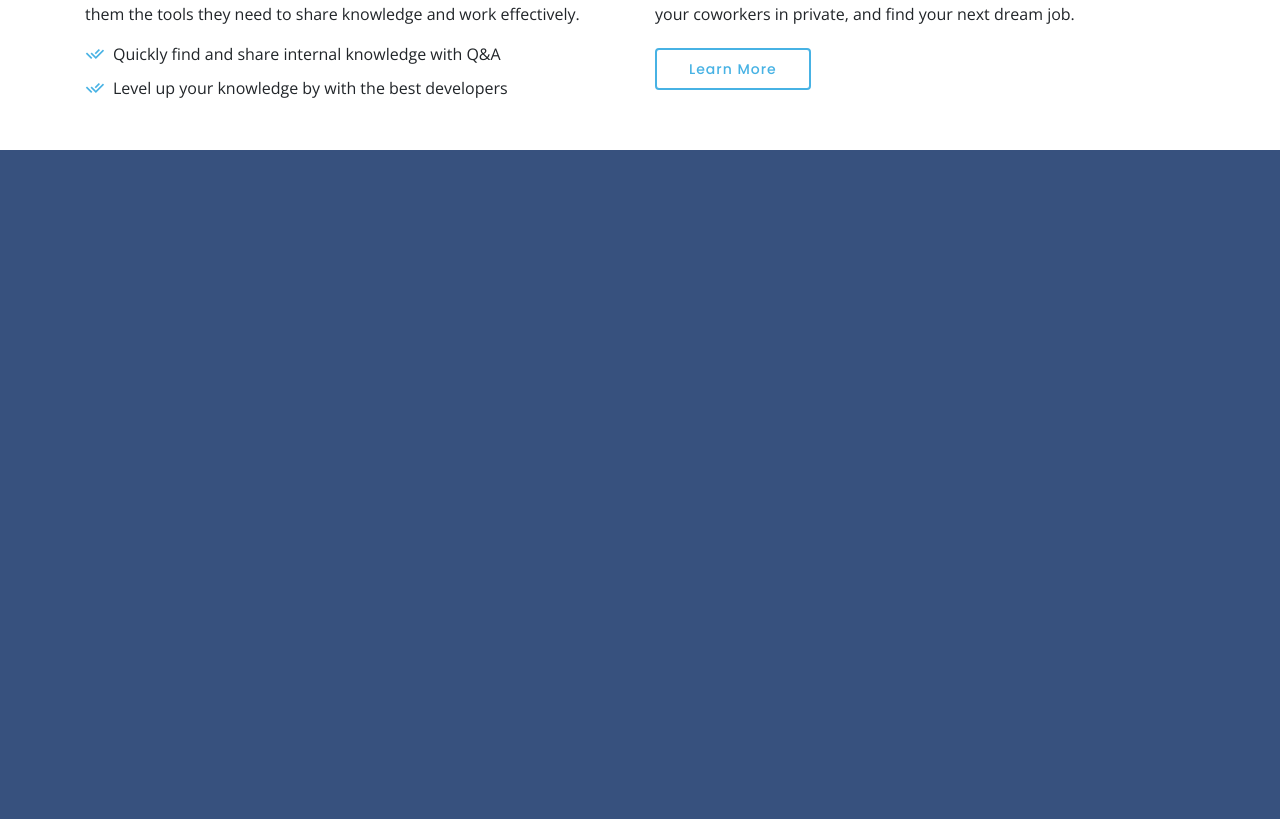
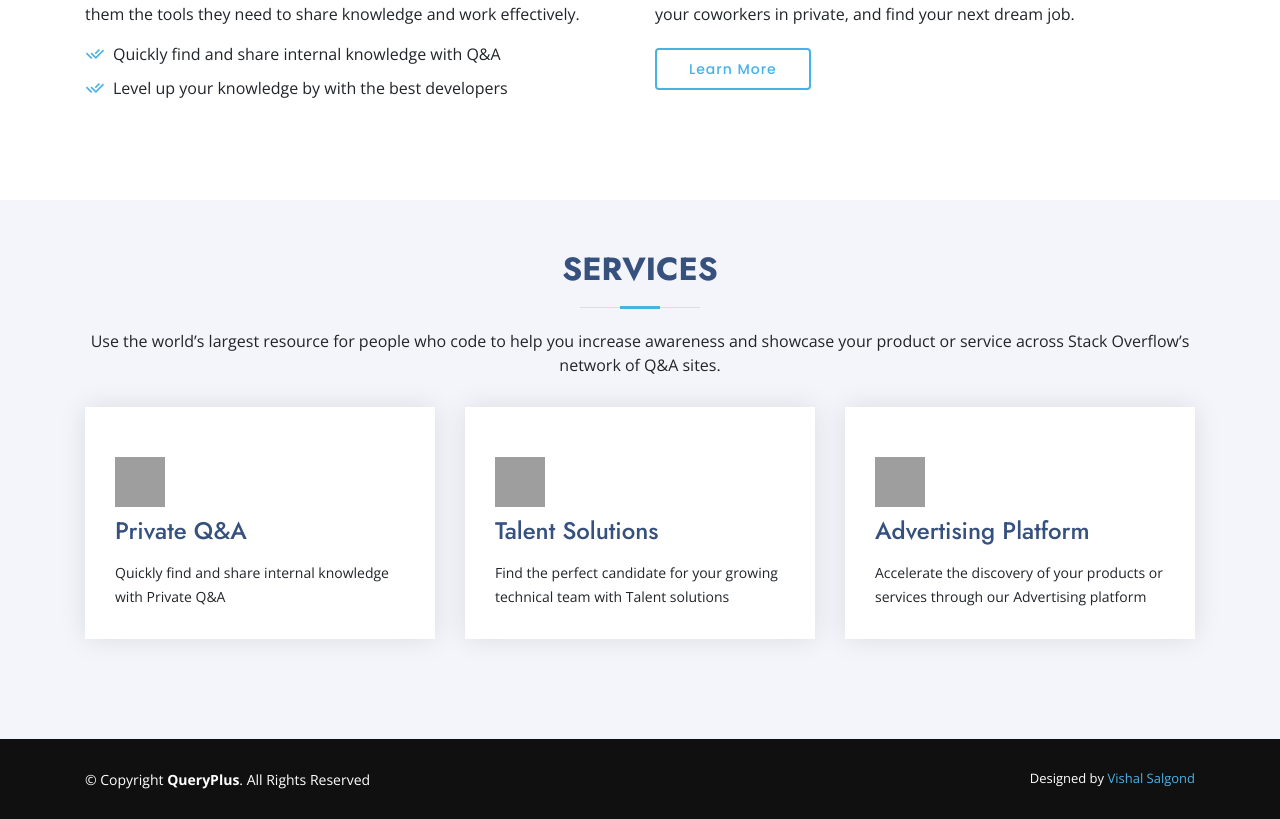
Before and after one commit to vishalsalgond/QueryPlus, a Django app: page / in a window 1280 px wide. Shown: the part 844-1663 px from the top of the page. Before the commit the page ends 994 px from the top, so only its background shows below. Run offline with Django 3.2, Linux system fonts and the light colour scheme; data comes from the database, SQL or seed files in the repository; both versions use the stored data as it was after the commit; some libraries are stand-ins or nearby versions; grey boxes are pictures that could not be loaded.

Commit message:
Added Modal and Footer

```diff
--- a/main_app/static/main_app/main.css
+++ b/main_app/static/main_app/main.css
@@ -334,6 +334,52 @@ section {
     text-decoration: none;
   }
 
+  /*--------------------------------------------------------------
+# Services
+--------------------------------------------------------------*/
+.services .icon-box {
+  margin-bottom: 50px;
+  box-shadow: 0px 0 25px 0 rgba(0, 0, 0, 0.1);
+  padding: 50px 30px 30px;
+  transition: all ease-in-out 0.4s;
+  background: #fff;
+}
+
+.services .icon-box .icon {
+  margin-bottom: 10px;
+}
+
+.services .icon-box .icon i {
+  color: #47b2e4;
+  font-size: 36px;
+  transition: 0.3s;
+}
+
+.services .icon-box h4 {
+  font-weight: 500;
+  margin-bottom: 15px;
+  font-size: 24px;
+}
+
+.services .icon-box h4 a {
+  color: #37517e;
+  transition: ease-in-out 0.3s;
+}
+
+.services .icon-box p {
+  line-height: 24px;
+  font-size: 14px;
+  margin-bottom: 0;
+}
+
+.services .icon-box:hover {
+  transform: translateY(-10px);
+}
+
+.services .icon-box:hover h4 a {
+  color: #47b2e4;
+}
+
 
 
 
@@ -410,14 +456,15 @@ section {
 
   /* Footer */
   #footer {
-    position: absolute;
+    /* position: absolute; */
     height: 80px;
     bottom: 0px;
     left: 0px;
     right: 0px;
+    /* margin-top: 30px; */
     margin-bottom: 0px;
     font-size: 14px;
-    background: #37517e;
+    background: #101010	;
   }
 
   #footer .footer-bottom {
--- a/main_app/templates/main_app/answer_confirm_delete.html
+++ b/main_app/templates/main_app/answer_confirm_delete.html
@@ -1,5 +1,6 @@
 {% extends "main_app/base.html" %}
 {% block content %}
+    <div class="container">
         <div class="content-section">
             <form method="POST">
                 {% csrf_token %}
@@ -13,4 +14,5 @@
                 </div>
             </form>
         </div>
+    </div>
 {% endblock content %}
--- a/main_app/templates/main_app/base.html
+++ b/main_app/templates/main_app/base.html
@@ -38,17 +38,38 @@
 
   <!-- Header -->
   <header id="header" class="fixed-top">
-    <div class="container d-flex align-items-center mb-2 mt-1">
+    <div class="container d-flex align-items-center mb-2 mt-2">
       <h1 class="logo mr-auto"><a class="text-light" href="{% url 'home' %}">QueryPlus</a></h1>
       {%if user.is_authenticated %}
         <a href="{% url 'profile' %}" class="text-light scrollto">{{ user.username }}</a>
-        <a href="{% url 'logout' %}" class="get-started-btn scrollto">Logout</a>
+        <a href="" data-toggle="modal" data-target="#logoutModal" class="get-started-btn scrollto">Logout</a>
       {% else %}
         <a href="{% url 'login' %}" class="get-started-btn scrollto">Sign In</a>
         <a href="{% url 'register' %}" class="get-started-btn scrollto">Create Account</a>
       {% endif %}
     </div>
   </header>
+
+  <!-- Modal -->
+  <div class="modal fade" id="logoutModal" tabindex="-1" role="dialog" aria-labelledby="exampleModalLabel" aria-hidden="true">
+    <div class="modal-dialog" role="document">
+      <div class="modal-content">
+        <div class="modal-header">
+          <h5 class="modal-title" id="exampleModalLabel">Log Out</h5>
+          <button type="button" class="close" data-dismiss="modal" aria-label="Close">
+            <span aria-hidden="true">&times;</span>
+          </button>
+        </div>
+        <div class="modal-body">
+          Are you sure want to log out?
+        </div>
+        <div class="modal-footer">
+          <button  type="button" class="btn btn-danger" data-dismiss="modal">No</button>
+          <a href="{% url 'logout' %}" type="button" class="btn btn-success">Yes</a>
+        </div>
+      </div>
+    </div>
+  </div>
 
 
 
@@ -69,6 +90,18 @@
   {% block content %}
   {% endblock %}
 
+  <!-- Footer -->
+  <footer id="footer">
+    <div class="container footer-bottom">
+      <div class="copyright">
+        &copy; Copyright <strong><span>QueryPlus</span></strong>. All Rights Reserved
+      </div>
+      <div class="credits">
+        Designed by <a href="">Vishal Salgond</a>
+      </div>
+    </div>
+  </footer>
+<!-- End Footer -->
 
   <!-- <a href="#" class="back-to-top"><i class="ri-arrow-up-line"></i></a>
   <div id="preloader"></div> -->
--- a/main_app/templates/main_app/home.html
+++ b/main_app/templates/main_app/home.html
@@ -6,13 +6,14 @@
 
 
   {% if user.is_authenticated %}
+
       <div class="container">
         <nav class="navbar navbar-light">
           <form class="form-inline" method="POST">
             {% csrf_token %}
             <div class="row mb-4 mt-2">
               <input class="form-control mr-sm-2" style="width: 400px;" type="search" placeholder="Search" name="search" aria-label="Search">
-              <button class="btn btn-primary my-2 my-sm-0" type="submit">Search</button>
+              <button style="background-color:  #47b2e4;" class="get-started-btn my-2 my-sm-0" type="submit">Search</button>
             </div>
           </form>
         </nav>
@@ -62,7 +63,7 @@
 
   <!-- ======= About Us Section ======= -->
   <section id="about" class="about">
-    <div class="container">
+    <div style="margin-bottom: 50px;" class="container">
 
       <div class="section-title">
         <h2>For Developers by Developers</h2>
@@ -89,6 +90,44 @@
     </div>
   </section><!-- End About Us Section -->
 
+  <!-- ======= Services Section ======= -->
+  <section id="services" class="services section-bg">
+    <div class="container">
+
+      <div class="section-title">
+        <h2>Services</h2>
+        <p>Use the world’s largest resource for people who code to help you increase awareness and showcase your product or service across Stack Overflow’s network of Q&A sites.</p>
+      </div>
+
+      <div  class="row">
+        <div style="margin: auto;" class="col-xl-4 col-md-6 d-flex align-items-stretch">
+          <div class="icon-box">
+            <div class="icon"><img src="https://cdn.sstatic.net/Img/home/private-questions.svg?v=a4f1cfb08f7e" height="50px" width="50px" alt=""></div>
+            <h4><a href="">Private Q&A</a></h4>
+            <p>Quickly find and share internal knowledge with Private Q&A</p>
+          </div>
+        </div>
+
+        <div style="margin: auto;" class="col-xl-4 col-md-6 d-flex align-items-stretch mt-4 mt-md-0">
+          <div class="icon-box">
+            <div class="icon"><img src="https://cdn.sstatic.net/Img/home/find-candidate.svg?v=9099aa106ad3" height="50px" width="50px" alt=""></div>
+            <h4><a href="">Talent Solutions</a></h4>
+            <p>Find the perfect candidate for your growing technical team with Talent solutions</p>
+          </div>
+        </div>
+
+        <div style="margin: auto;" class="col-xl-4 col-md-6 d-flex align-items-stretch mt-4 mt-xl-0">
+          <div class="icon-box">
+            <div class="icon"><img src="https://cdn.sstatic.net/Img/home/accelerate.svg?v=9d4c2786ff02" height="50px" width="50px" alt=""></div>
+            <h4><a href="">Advertising Platform</a></h4>
+            <p>Accelerate the discovery of your products or services through our Advertising platform</p>
+          </div>
+        </div>
+
+      </div>
+
+    </div>
+  </section><!-- End Services Section -->
 
   {% endif %}
 
--- a/main_app/templates/main_app/login.html
+++ b/main_app/templates/main_app/login.html
@@ -2,7 +2,11 @@
 {% load crispy_forms_tags %}
 {% block title %}Login{% endblock %}
 {% block content %}
-
+<style>
+    body {
+        background-color: #F5FFFA;
+    }
+</style>
 <section class="form my-4 px-5"
       style="width: 1000px; margin-left: auto; margin-right: auto;"
       id="login">
--- a/main_app/templates/main_app/logout.html
+++ b/main_app/templates/main_app/logout.html
@@ -7,7 +7,7 @@
             <img style="height: 350px; width: 350px; margin: auto;" src="{% static 'main_app/rocket1.png' %}" alt="">
         </div>
         <div class="row mt-3 pt-2">
-            <a style="margin: auto;" href="">Sign In Again</a>
+            <a style="margin: auto;" href="{% url 'login' %}">Sign In Again</a>
         </div>
 
         <div class="row">
--- a/main_app/templates/main_app/question_form.html
+++ b/main_app/templates/main_app/question_form.html
@@ -1,6 +1,7 @@
 {% extends "main_app/base.html" %}
 {% load crispy_forms_tags %}
 {% block content %}
+    <div class="container">
         <div class="content-section">
             <form method="POST">
                 {% csrf_token %}
@@ -13,4 +14,7 @@
                 </div>
             </form>
         </div>
+
+    </div>
+
 {% endblock content %}
--- a/main_app/templates/main_app/register.html
+++ b/main_app/templates/main_app/register.html
@@ -1,7 +1,11 @@
 {% extends "main_app/base.html" %}
 {% load crispy_forms_tags %}
 {% block content %}
-
+<style>
+  body {
+      background-color: #F5FFFA;
+  }
+</style>
 <section class="form my-4 px-5"
       style="width: 1000px; margin-left: auto; margin-right: auto;"
       id="login">
```
Also changed, not shown: main_app/templates/main_app/question_detail.html (+26 -10 lines), db.sqlite3. Lines whose indentation alone changed are shown as unchanged.
